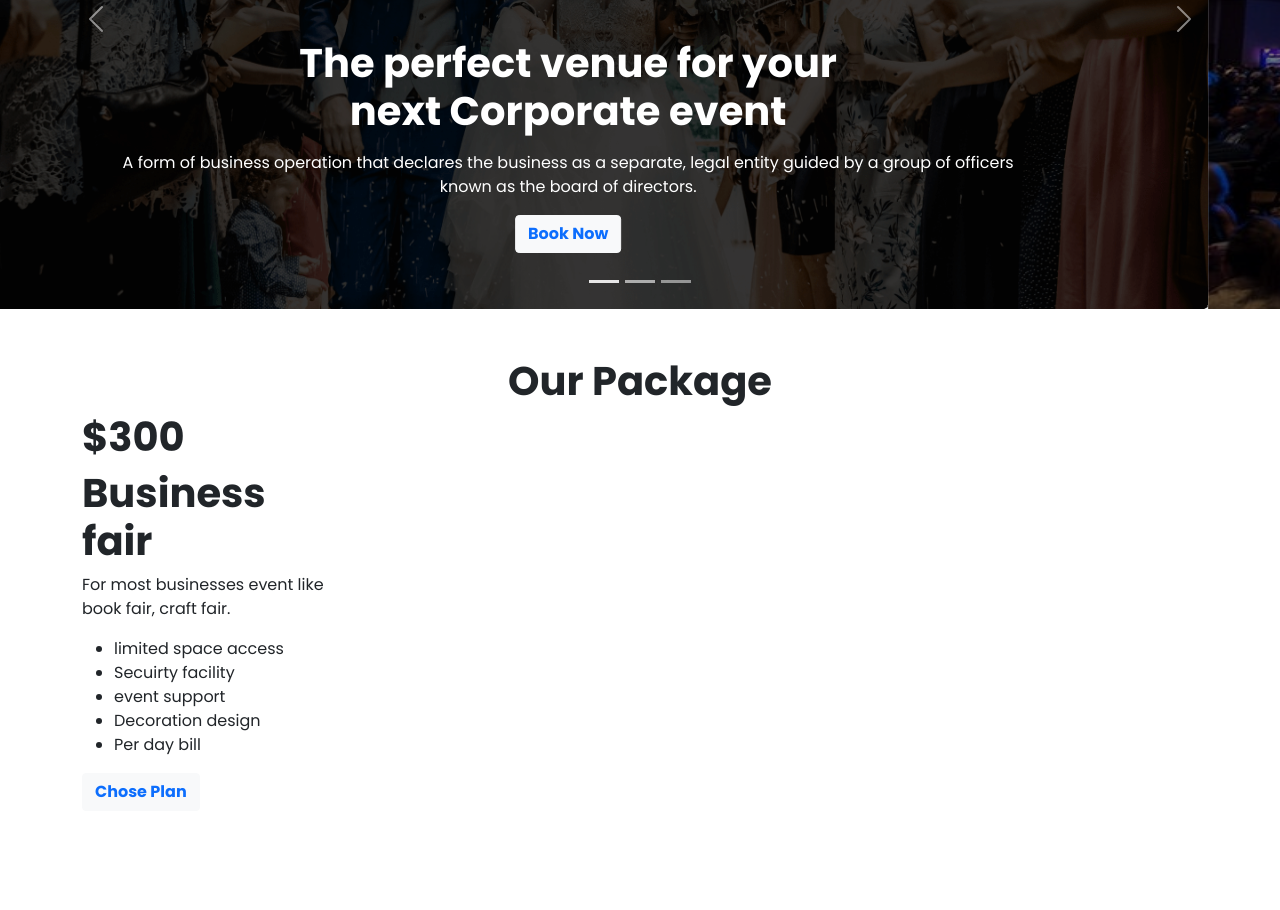
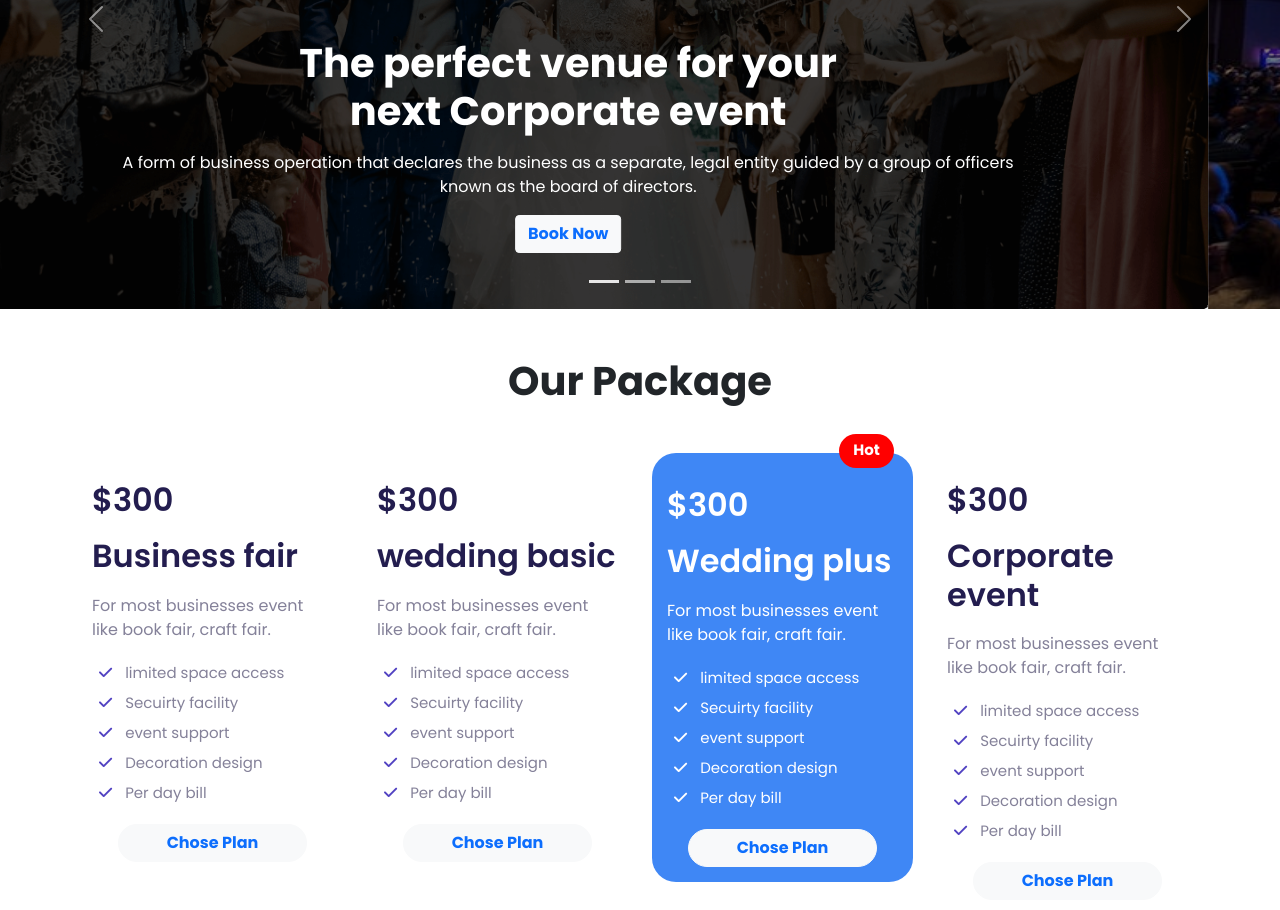
Before and after one commit to Dev-Zual/convention-center-website, a plain HTML site: page index.html in a window 1280 px wide. Shown: the part 375-1285 px from the top of the page. Before the commit the page ends 1186 px from the top, so only its background shows below. Drawn offline with nearby package versions, Linux system fonts and the light colour scheme.

Commit message:
complete pricing plan area

```diff
--- a/css/style.css
+++ b/css/style.css
@@ -1,8 +1,79 @@
 @import url('https://fonts.googleapis.com/css2?family=Poppins:wght@400;600;700&display=swap');
 body {
 	font-family: 'Poppins', sans-serif;
+}
+.navbar-nav li a {
+	font-size: 16px;
+	color: #3e3e3e;
+	font-weight: 600;
 }
 .carousel-item img {
 	height: 580px;
 	filter: brightness(50%);
 }
+/* pricing box style */
+.pricing-box {
+	padding: 10px;
+}
+.pricing-box ul {
+	list-style: none;
+	line-height: 30px;
+}
+.pricing-box ul li {
+	font-weight: normal;
+	font-size: 15px;
+	color: #848199;
+	margin-left: -25px;
+}
+.pricing-box h1 {
+	margin: 18px 0px;
+	font-size: 32px;
+	color: #231d4f;
+	font-weight: 600;
+}
+.pricing-box p {
+	color: #848199;
+}
+.pricing-box ul li i {
+	margin-right: 13px;
+	color: #5243c2;
+}
+.box-active {
+	background: #3f87f5;
+	border-radius: 24px;
+	padding: 15px;
+	position: relative;
+}
+.hot {
+	width: 55px;
+	position: absolute;
+	height: 34px;
+	background: red;
+	border-radius: 25px;
+	display: grid;
+	align-content: center;
+	top: -19px;
+	right: 19px;
+}
+.hot h3 {
+	font-size: 15px;
+	font-weight: bold;
+	color: #fff;
+	text-align: center;
+	margin-top: 6px;
+}
+.box-active h1 {
+	color: #fff;
+}
+.box-active p {
+	color: #fff;
+}
+.box-active ul li i {
+	color: #fff;
+}
+.box-active ul li {
+	color: #fff;
+}
+button.btn.btn-light.text-primary.fw-bold.mx-auto.d-grid.px-5 {
+	border-radius: 28px;
+}
--- a/index.html
+++ b/index.html
@@ -7,6 +7,8 @@
     <title>Convention centre</title>
     <!-- bootstrap css -->
     <link href="https://cdn.jsdelivr.net/npm/bootstrap@5.1.3/dist/css/bootstrap.min.css" rel="stylesheet" integrity="sha384-1BmE4kWBq78iYhFldvKuhfTAU6auU8tT94WrHftjDbrCEXSU1oBoqyl2QvZ6jIW3" crossorigin="anonymous">
+    <!-- font awsome css -->
+    <script src="https://kit.fontawesome.com/ee1c0f6e42.js" crossorigin="anonymous"></script>
     <!-- custom css -->
     <link rel="stylesheet" href="css/style.css">
 </head>
@@ -84,27 +86,70 @@
     <!-- main area goes here -->
     <main>
         <section class="container mt-5">
-            <div class="package-area">
-                <h1 class="fw-bold text-center">Our Package</h1>
+            <div class="package-area mt-5">
+                <h1 class="fw-bold text-center m-5">Our Package</h1>
                 <div class="row">
-                    <div class="col-md-3">
+                    <div class="col-md-3 col-12 col-sm-6">
                         <div class="pricing-box">
-                            <h1 class="fw-bold">$300</h1>
-                            <h1 class="fw-bold">Business fair</h1>
+                            <h1>$300</h1>
+                            <h1>Business fair</h1>
                             <p class="fw-lighter">For most businesses event like book fair, craft fair.</p>
                             <ul class="fw-lighter">
-                                <li>limited space access</li>
-                                <li>Secuirty facility</li>
-                                <li>event support</li>
-                                <li>Decoration design</li>
-                                <li>Per day bill</li>
+                                <li><i class="fas fa-check"></i>limited space access</li>
+                                <li><i class="fas fa-check"></i>Secuirty facility</li>
+                                <li><i class="fas fa-check"></i>event support</li>
+                                <li><i class="fas fa-check"></i>Decoration design</li>
+                                <li><i class="fas fa-check"></i>Per day bill</li>
                             </ul>
-                            <button class="btn btn-light text-primary fw-bold">Chose Plan</button>
+                            <button class="btn btn-light text-primary fw-bold mx-auto d-grid px-5">Chose Plan</button>
                         </div>
                     </div>
-                    <div class="col-md-3"></div>
-                    <div class="col-md-3"></div>
-                    <div class="col-md-3"></div>
+                    <div class="col-md-3 col-12 col-sm-6">
+                        <div class="pricing-box">
+                            <h1>$300</h1>
+                            <h1>wedding basic</h1>
+                            <p class="fw-lighter">For most businesses event like book fair, craft fair.</p>
+                            <ul class="fw-lighter">
+                                <li><i class="fas fa-check"></i>limited space access</li>
+                                <li><i class="fas fa-check"></i>Secuirty facility</li>
+                                <li><i class="fas fa-check"></i>event support</li>
+                                <li><i class="fas fa-check"></i>Decoration design</li>
+                                <li><i class="fas fa-check"></i>Per day bill</li>
+                            </ul>
+                            <button class="btn btn-light text-primary fw-bold mx-auto d-grid px-5">Chose Plan</button>
+                        </div>
+                    </div>
+                    <div class="col-md-3 col-12 col-sm-6">
+                        <div class="pricing-box box-active">
+                            <div class="hot"><h3>Hot</h3></div>
+                            <h1>$300</h1>
+                            <h1>Wedding plus</h1>
+                            <p class="fw-lighter">For most businesses event like book fair, craft fair.</p>
+                            <ul class="fw-lighter">
+                                <li><i class="fas fa-check"></i>limited space access</li>
+                                <li><i class="fas fa-check"></i>Secuirty facility</li>
+                                <li><i class="fas fa-check"></i>event support</li>
+                                <li><i class="fas fa-check"></i>Decoration design</li>
+                                <li><i class="fas fa-check"></i>Per day bill</li>
+                            </ul>
+                            <button class="btn btn-light text-primary fw-bold mx-auto d-grid px-5">Chose Plan</button>
+                        </div>
+                    </div>
+                    <div class="col-md-3 col-12 col-sm-6">
+                        <div class="pricing-box">
+                            <h1>$300</h1>
+                            <h1>Corporate event</h1>
+                            <p class="fw-lighter">For most businesses event like book fair, craft fair.</p>
+                            <ul class="fw-lighter">
+                                <li><i class="fas fa-check"></i>limited space access</li>
+                                <li><i class="fas fa-check"></i>Secuirty facility</li>
+                                <li><i class="fas fa-check"></i>event support</li>
+                                <li><i class="fas fa-check"></i>Decoration design</li>
+                                <li><i class="fas fa-check"></i>Per day bill</li>
+                            </ul>
+                            <button class="btn btn-light text-primary fw-bold mx-auto d-grid px-5">Chose Plan</button>
+                        </div>
+                    </div>
                 </div>
             </div>
         </section>
```
